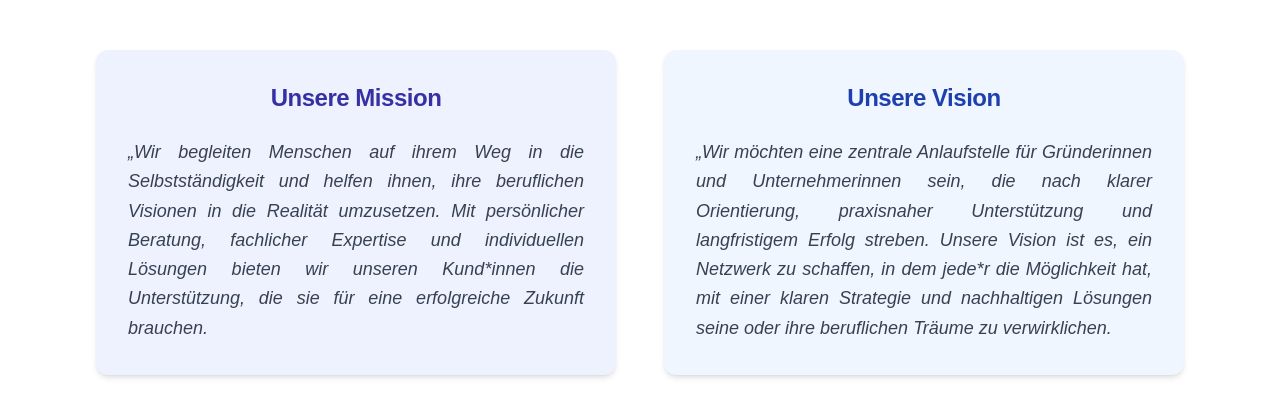
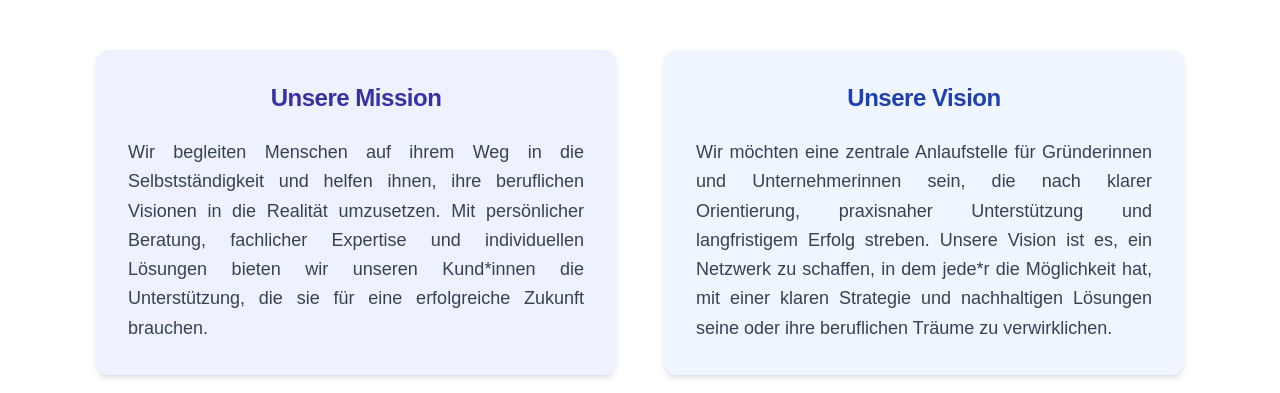
Before and after one commit to DiegoHrz/consulting-website, a Next.js app: page /uber-uns in a window 1280 px wide. Shown: the part 1760-2153 px from the top of the page. Built offline with nearby package versions, Linux system fonts and the light colour scheme; a web font is replaced by a local one.

Commit message:
Add changes in uber-uns

```diff
--- a/app/(main)/uber-uns/page.tsx
+++ b/app/(main)/uber-uns/page.tsx
@@ -548,8 +548,8 @@ const About = () => {
               <h3 className="text-2xl font-bold text-indigo-800 mb-6 text-center">
                 Unsere Mission
               </h3>
-              <blockquote className="text-gray-700 italic text-lg leading-relaxed">
-                „Wir begleiten Menschen auf ihrem Weg in die Selbstständigkeit
+              <blockquote className="text-gray-700  text-lg leading-relaxed">
+                Wir begleiten Menschen auf ihrem Weg in die Selbstständigkeit
                 und helfen ihnen, ihre beruflichen Visionen in die Realität
                 umzusetzen. Mit persönlicher Beratung, fachlicher Expertise und
                 individuellen Lösungen bieten wir unseren Kund*innen die
@@ -561,8 +561,8 @@ const About = () => {
               <h3 className="text-2xl font-bold text-blue-800 mb-6 text-center">
                 Unsere Vision
               </h3>
-              <blockquote className="text-gray-700 italic text-lg leading-relaxed">
-                „Wir möchten eine zentrale Anlaufstelle für Gründerinnen und
+              <blockquote className="text-gray-700  text-lg leading-relaxed">
+                Wir möchten eine zentrale Anlaufstelle für Gründerinnen und
                 Unternehmerinnen sein, die nach klarer Orientierung, praxisnaher
                 Unterstützung und langfristigem Erfolg streben. Unsere Vision
                 ist es, ein Netzwerk zu schaffen, in dem jede*r die Möglichkeit
@@ -1309,7 +1309,7 @@ const About = () => {
                   Unser Workflow – Schritt für Schritt zu deinem Erfolg
                 </p>
                 <div className="flex flex-col sm:flex-row gap-3 sm:gap-4 w-full sm:w-auto justify-center">
-                  <button className="rounded-3xl bg-anna-maroon text-anna-white font-medium font-cabin px-4 py-2 sm:px-5 text-sm sm:text-base hover:bg-red-900 duration-700">
+                  <button className="rounded-3xl bg-anna-maroon text-anna-white font-medium font-cabin px-4 py-2 sm:px-5 text-sm sm:text-base hover:bg-red-700 duration-700 border border-anna-white">
                     Make an appointment
                   </button>
 
```
